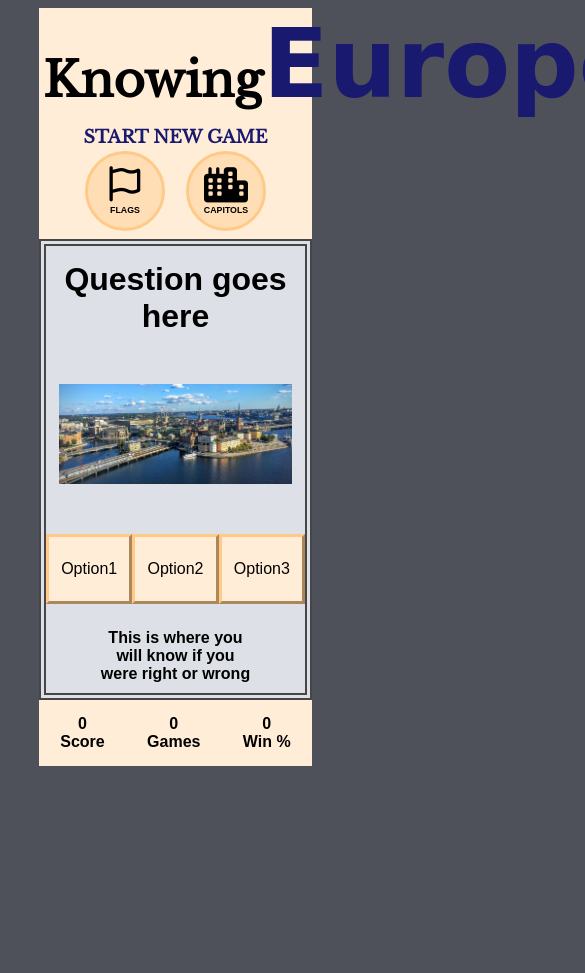
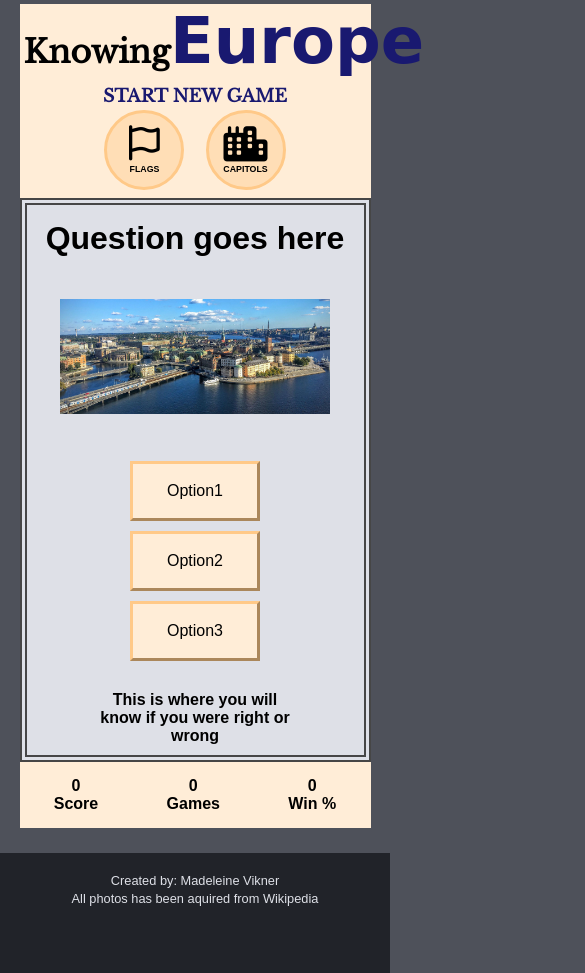
Before and after one commit to MadMaddie81/Knowing-Europe, a plain HTML site: page index.html in a window 390 px wide. Shown: the top 973 px of the page, 585 px wide, since content can reach past the window. Before the commit the page ends 844 px from the top, so only its background shows below. Drawn offline with nearby package versions, Linux system fonts and the light colour scheme; a web font is replaced by a local one.

Commit message:
Add footer content, and styled page for screen size 320px and up

```diff
--- a/assets/css/style.css
+++ b/assets/css/style.css
@@ -67,7 +67,7 @@ body {
 }
 
 .game-area {
-    max-width: 70vw;
+    width: 70vw;
     margin: 0 15vw;
     background-color: rgb(222, 224, 231);
     box-sizing: border-box;
@@ -134,8 +134,8 @@ body {
     display: flex;
     justify-content: space-around;
     box-sizing: border-box;
-    max-width: 70vw;
-    margin-left: 15vw;
+    width: 70vw;
+    margin: 0 15vw;
     background-color: rgb(255, 237, 215);
     font-family: Amiko, sans-serif;
     font-weight: bold;
@@ -146,10 +146,26 @@ body {
     margin: 15px auto;
 }
 
+.footer {
+    height: 100px;
+    background-color: rgb(33, 35, 41);
+    margin-top: 3vh;
+    text-align: center;
+    padding-top: 20px;
+}
+
+.footer > p, footer > p > a {
+    margin-bottom: 3px;
+    font-family: Amiko, sans-serif;
+    text-decoration: none;
+    font-size: 0.8rem;
+    color: rgb(222, 224, 231);
+}
+
 @media screen and (max-width: 1050px) {
 
     .heading {
-        max-width: 80vw;
+        width: 80vw;
         margin: 1vh 10vw 0;
         padding: 0 1%;
     }
@@ -180,7 +196,37 @@ body {
     }
 
     .picture-box {
-        max-width: 90%;
+        width: 90%;
         min-height: 20vh;
     }
 }
+
+@media screen and (max-width: 600px) {
+    .heading {
+        width: 90vw;
+        margin: 0.5vh 5vw 0;
+        padding: 0 1%;
+    }
+    .title {
+        font-size: 200%;
+    }
+    .game-area {
+        width: 90vw;
+        margin: 0 5vw;
+    }
+    .options-area {
+        display: flex;
+        flex-direction: column;
+        justify-content: center;
+    }
+
+    .btn {
+        margin: 5px auto;
+        min-height: 60px;
+    }
+
+    .statistics-area {
+        width: 90vw;
+        margin: 0 5vw;
+    }
+}
--- a/index.html
+++ b/index.html
@@ -37,7 +37,10 @@
     <p><span id="win-percent">0</span><br>Win %</p>
   </div>
 
-  <footer></footer>
+  <footer class="footer">
+    <p>Created by: Madeleine Vikner</p>
+    <p>All photos has been aquired from <a href="https://wikipedia.org" target="_blank">Wikipedia</a></p>
+  </footer>
 
   <script src="https://kit.fontawesome.com/7a630f7ac4.js" crossorigin="anonymous"></script>
   <script src="assets/js/script.js"></script>
```
